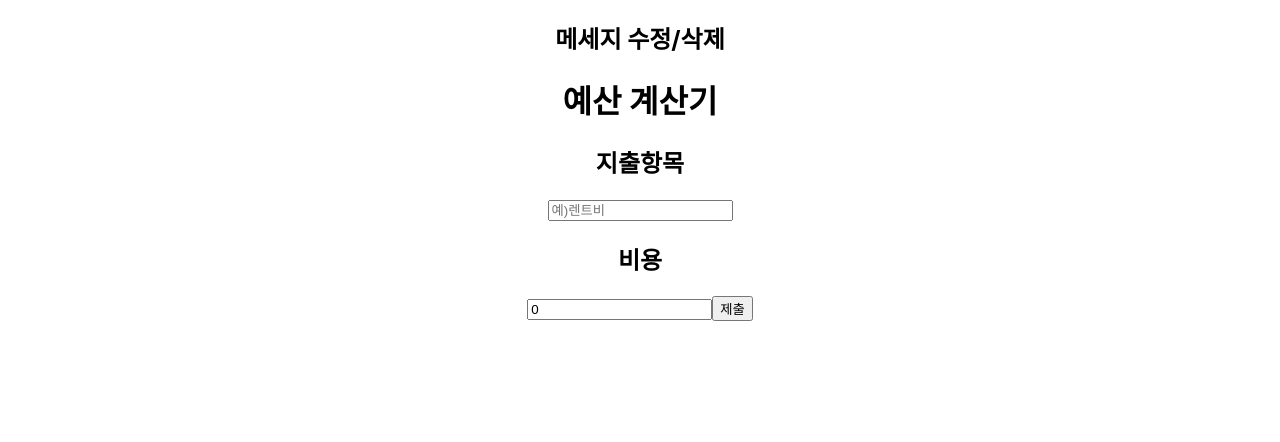
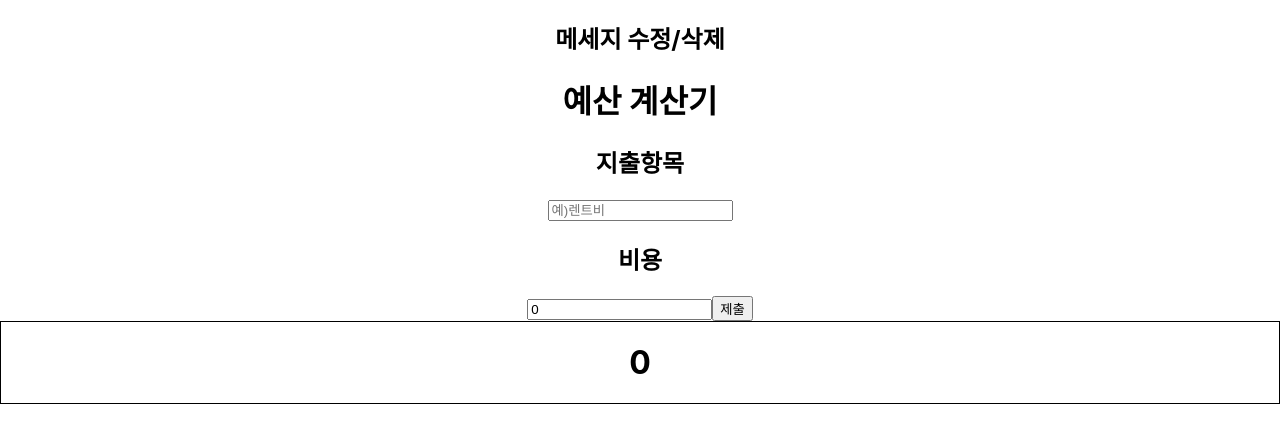
Before and after one commit to SwimmingRiver/goorm_CRUD, a React (Create React App) app: page / in a window 1280 px wide. Both pictures are taken after a click on the button "제출". Shown: the top 442 px of the page. Built offline with nearby package versions, Linux system fonts and the light colour scheme.

Commit message:
add card component

```diff
--- a/src/App.js
+++ b/src/App.js
@@ -1,14 +1,19 @@
 
 import './App.css';
 import { useState } from 'react';
-
+import {Card} from './Card';
 
 
 function App() {
 const [item,setItem]=useState('');
 const [budget,setBudget]=useState(0);
+const [list,setList]=useState([]);
+
 const Submit=()=>{
-  console.log(item,budget);
+  setList(()=>[...list,{
+    item,
+    budget
+  }])
   setItem('');
   setBudget(0);
 }
@@ -29,6 +34,9 @@ const Submit=()=>{
        </div>
 
       </div>
+      <div>
+        {list.map((i,index)=><Card key={index} item={i.item} budget={i.budget}/>)}
+      </div>
 
     </div>
   );
--- /dev/null
+++ b/src/Card/index.css
@@ -0,0 +1,3 @@
+.CardWrappr{
+    border: solid 1px black;
+}
--- /dev/null
+++ b/src/Card/index.js
@@ -0,0 +1,8 @@
+import './index.css';
+
+export const Card=(props)=>{
+    return(<div className="CardWrappr">
+      <h1>{props.item}</h1>
+      <h1>{props.budget}</h1>
+    </div>)
+    }
```
